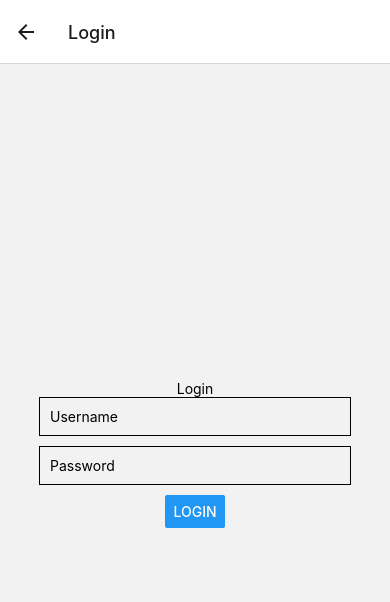
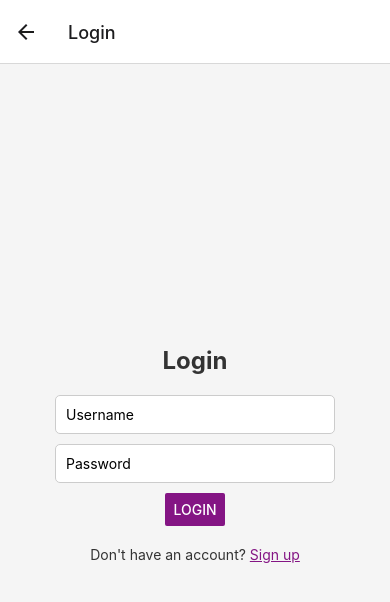
Before and after one commit to Valentino-Junior/Management-app, a React Native app: screen /Login in a window 390 px wide. Shown: the top 602 px of the page. Built offline with nearby package versions, Linux system fonts and the light colour scheme.

Commit message:
Added styling to the login page

```diff
--- a/Screens/LoginScreen.js
+++ b/Screens/LoginScreen.js
@@ -1,6 +1,5 @@
-// LoginScreen.js
 import React, { useState } from 'react';
-import { StyleSheet, Text, TextInput, Button, View } from 'react-native';
+import { StyleSheet, Text, TextInput, Button, View, TouchableOpacity } from 'react-native';
 
 const LoginScreen = ({ navigation }) => {
   const [username, setUsername] = useState('');
@@ -15,7 +14,7 @@ const LoginScreen = ({ navigation }) => {
 
   return (
     <View style={styles.container}>
-      <Text>Login</Text>
+      <Text style={styles.title}>Login</Text>
       <TextInput
         placeholder="Username"
         value={username}
@@ -29,7 +28,13 @@ const LoginScreen = ({ navigation }) => {
         secureTextEntry
         style={styles.input}
       />
-      <Button title="Login" onPress={handleLogin} />
+      <Button title="Login" onPress={handleLogin} color="#841584" />
+      <TouchableOpacity onPress={() => navigation.navigate('Signup')}>
+        <Text style={styles.signupText}>
+          Don't have an account?{' '}
+          <Text style={styles.signupLink}>Sign up</Text>
+        </Text>
+      </TouchableOpacity>
     </View>
   );
 };
@@ -39,12 +44,31 @@ const styles = StyleSheet.create({
     flex: 1,
     alignItems: 'center',
     justifyContent: 'center',
+    backgroundColor: '#f5f5f5',
+    padding: 20,
+  },
+  title: {
+    fontSize: 24,
+    fontWeight: 'bold',
+    marginBottom: 20,
+    color: '#333',
   },
   input: {
     width: '80%',
     borderWidth: 1,
+    borderColor: '#ccc',
     padding: 10,
     marginBottom: 10,
+    borderRadius: 5,
+    backgroundColor: '#fff',
+  },
+  signupText: {
+    marginTop: 20,
+    color: '#333',
+  },
+  signupLink: {
+    color: '#841584',
+    textDecorationLine: 'underline',
   },
 });
 
```
